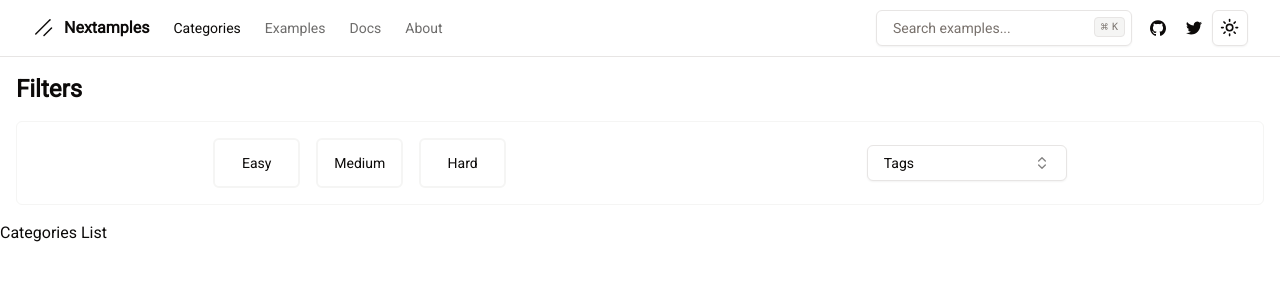
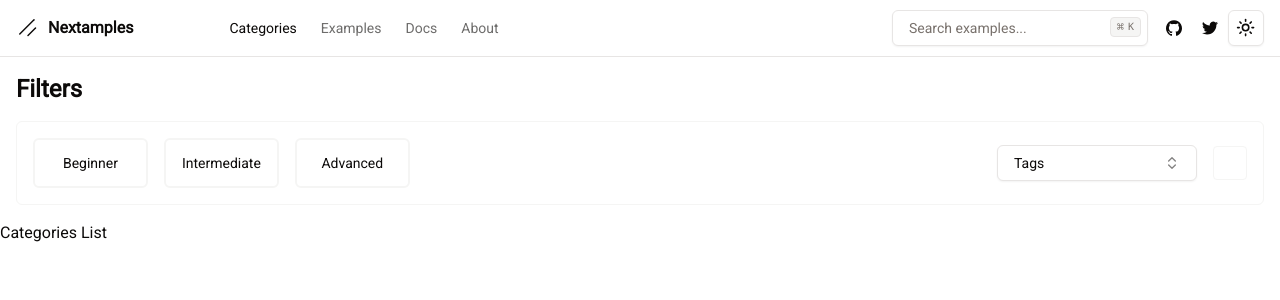
Before and after one commit to ILoID/nextamples, a Next.js app: page /categories in a window 1280 px wide. Shown: the top 300 px of the page. Built offline with nearby package versions, Linux system fonts and the light colour scheme.

Commit message:
more filters

```diff
--- a/components/MainNav.tsx
+++ b/components/MainNav.tsx
@@ -3,7 +3,6 @@
 import { usePathname } from "next/navigation";
 import Link from "next/link";
 
-import { ModeToggle } from "./ui/modeToggle";
 import { Icons } from "./Icons";
 import { cn } from "@/lib/utils";
 
@@ -12,7 +11,7 @@ const MainNav = () => {
 
     return (
         <div className="mr-4 hidden md:flex">
-            <Link href="/" className="mr-6 flex items-center space-x-2">
+            <Link href="/" className="mr-24 flex items-center space-x-2">
                 <Icons.logo className="w-6 h-6" />
                 <span className="hidden font-bold sm:inline-block">
                     Nextamples
--- a/components/SiteHeader.tsx
+++ b/components/SiteHeader.tsx
@@ -10,7 +10,7 @@ import { ModeToggle } from "./ui/modeToggle";
 const SiteHeader = () => {
     return (
         <header className="supports-backdrop-blur:bg-background/60 sticky top-0 z-40 w-full border-b bg-background/95 backdrop-blur">
-            <div className="container flex h-14 items-center">
+            <div className="px-4 flex h-14 items-center">
                 <MainNav />
                 <MobileNav />
                 <div className="flex flex-1 items-center justify-between space-x-2 md:justify-end">
--- a/components/categories/CategoriesFilter.tsx
+++ b/components/categories/CategoriesFilter.tsx
@@ -1,15 +1,17 @@
 "use client";
 
 import { usePathname, useRouter, useSearchParams } from "next/navigation";
-import { useCallback, useState } from "react";
+import { useCallback, useMemo, useState } from "react";
 import { RadioGroup, RadioGroupItem } from "../ui/radio-group";
 import { Label } from "../ui/label";
 import { Popover, PopoverContent, PopoverTrigger } from "../ui/popover";
 import { Button } from "../ui/button";
-import { Check, ChevronsUpDown } from "lucide-react";
+import { Check, ChevronsUpDown, X } from "lucide-react";
 import { Command, CommandEmpty, CommandGroup, CommandInput, CommandItem } from "../ui/command";
 import { cn } from "@/lib/utils";
+import { Badge } from "../ui/badge";
 
+// TODO: Make a real tag list
 const tagList = [
     {
         value: "routes",
@@ -43,23 +45,26 @@ const CategoriesFilter: React.FC<CategoriesFilterProps> = ({ }) => {
     const [open, setOpen] = useState(false);
 
     const category = searchParams.get("category");
-    const tags = searchParams.get("tags");
+    const tags = useMemo(() => searchParams.get("tags")?.split(",") || [], [searchParams])
     const complexity = searchParams.get("complexity");
     const code = searchParams.get("code");
 
-    const handleFilterChange = (filterName: string, filterValue: string) => {
+    const handleFilterChange = useCallback((filterName: string, filterValue: string) => {
         const params = new URLSearchParams(searchParams.toString());
-        if (filterName === "tag") {
-            let existingTags = params.get("tag")?.split(",") || [];
+
+        if (filterName === "tags") {
+            let existingTags = params.get("tags")?.split(",") || [];
+
             if (existingTags.includes(filterValue)) {
                 existingTags = existingTags.filter(tag => tag !== filterValue);
             } else {
                 existingTags.push(filterValue);
             }
+
             if (existingTags.length === 0) {
-                params.delete("tag");
+                params.delete("tags");
             } else {
-                params.set("tag", existingTags.join(","));
+                params.set("tags", existingTags.join(","));
             }
         } else {
             if (params.get(filterName) === filterValue) {
@@ -68,8 +73,43 @@ const CategoriesFilter: React.FC<CategoriesFilterProps> = ({ }) => {
                 params.set(filterName, filterValue);
             }
         }
+
         router.push(pathname + "?" + params.toString());
-    };
+    }, [router, pathname, searchParams]);
+
+    const handleRemoveTag = useCallback((tag: string) => {
+        handleFilterChange("tags", tag);
+    }, [handleFilterChange]);
+
+    const getVariant = (tag: string) => {
+        switch (tag) {
+            case "routes":
+                return "green";
+            case "controllers":
+                return "orange";
+            case "models":
+                return "blue";
+            case "views":
+                return "destructive";
+            case "components":
+                return "secondary";
+            default:
+                return "outline";
+        }
+    }
+
+    const SelectedTags: React.FC<{ tags: string[] }> = ({ tags }) => (
+        <div className="flex flex-wrap gap-2 border border-muted p-4 rounded">
+            {tags.map((tag) => (
+                <div key={tag} className="relative group inline-flex items-center cursor-pointer hover:opacity-50" onClick={() => handleRemoveTag(tag)}>
+                    <Badge variant={getVariant(tag)}>
+                        {tagList.find((tagItem) => tagItem.value === tag)?.label}
+                    </Badge>
+                    <X className="absolute w-6 h-6 text-red-500 opacity-0 group-hover:opacity-100" style={{ top: "50%", left: "50%", transform: "translate(-50%, -50%)" }} />
+                </div>
+            ))}
+        </div>
+    );
 
     return (
         <div className="p-4">
@@ -77,28 +117,31 @@ const CategoriesFilter: React.FC<CategoriesFilterProps> = ({ }) => {
                 <span className="text-2xl font-bold">Filters</span>
             </h1>
 
-            <div className="flex flex-col p-4 space-y-4 rounded-md border border-muted md:flex-row md:justify-around md:items-center md:space-y-0">
+            <div className="flex flex-col p-4 space-y-4 rounded-md border border-muted md:flex-row md:justify-between md:items-center md:space-y-0">
                 {/* Complexity Filter */}
                 <RadioGroup className="grid grid-cols-3 gap-4">
-                    <Label htmlFor="easy" className="flex flex-col items-center justify-between rounded-md border-2 border-muted bg-popover p-4 hover:bg-accent hover:text-accent-foreground [&:has([data-state=checked])]:border-primary">
+                    <Label htmlFor="easy" className="flex flex-col items-center justify-between rounded-md border-2 border-muted bg-popover p-4 hover:bg-accent hover:text-accent-foreground [&:has([data-state=checked])]:border-green-500">
                         <RadioGroupItem value="easy" id="easy" className="sr-only" onClick={() => handleFilterChange("complexity", "easy")} checked={complexity === "easy"} />
-                        <span>Easy</span>
+                        <span>Beginner</span>
                     </Label>
-                    <Label htmlFor="medium" className="flex flex-col items-center justify-between rounded-md border-2 border-muted bg-popover p-4 hover:bg-accent hover:text-accent-foreground [&:has([data-state=checked])]:border-primary">
+                    <Label htmlFor="medium" className="flex flex-col items-center justify-between rounded-md border-2 border-muted bg-popover p-4 hover:bg-accent hover:text-accent-foreground [&:has([data-state=checked])]:border-yellow-500">
                         <RadioGroupItem value="medium" id="medium" className="sr-only" onClick={() => handleFilterChange("complexity", "medium")} checked={complexity === "medium"} />
-                        <span>Medium</span>
+                        <span>Intermediate</span>
                     </Label>
-                    <Label htmlFor="hard" className="flex flex-col items-center justify-between rounded-md border-2 border-muted bg-popover p-4 hover:bg-accent hover:text-accent-foreground [&:has([data-state=checked])]:border-primary">
+                    <Label htmlFor="hard" className="flex flex-col items-center justify-between rounded-md border-2 border-muted bg-popover p-4 hover:bg-accent hover:text-accent-foreground [&:has([data-state=checked])]:border-red-500">
                         <RadioGroupItem value="hard" id="hard" className="sr-only" onClick={() => handleFilterChange("complexity", "hard")} checked={complexity === "hard"} />
-                        <span>Hard</span>
+                        <span>Advanced</span>
                     </Label>
                 </RadioGroup>
 
                 {/* Tags Filter */}
+                <div className="flex flex-col space-y-4 md:flex-row md:space-y-0 md:items-center md:space-x-4">
                     <Popover open={open} onOpenChange={setOpen}>
                         <PopoverTrigger asChild>
                             <Button variant="outline" role="combobox" aria-expanded={open} className="w-[200px] justify-between">
-                            {tags ? tags.split(",").map(tagValue => tagList.find((tagItem) => tagItem.value === tagValue)?.label).join(", ") : "Tags"}
+                                <p className="truncate">
+                                    {tags.length > 0 ? tags.map(tagValue => tagList.find((tagItem) => tagItem.value === tagValue)?.label).join(", ") : "Tags"}
+                                </p>
                                 <ChevronsUpDown className="ml-2 h-4 w-4 shrink-0 opacity-50" />
                             </Button>
                         </PopoverTrigger>
@@ -110,8 +153,8 @@ const CategoriesFilter: React.FC<CategoriesFilterProps> = ({ }) => {
                                 </CommandEmpty>
                                 <CommandGroup>
                                     {tagList.map((tagItem) => (
-                                    <CommandItem key={tagItem.value} onSelect={() => handleFilterChange("tag", tagItem.value)}>
-                                        <Check className={cn("mr-2 h-4 w-4", tags?.split(",").includes(tagItem.value) ? "opacity-100" : "opacity-0")} />
+                                        <CommandItem key={tagItem.value} onSelect={() => handleFilterChange("tags", tagItem.value)}>
+                                            <Check className={cn("mr-2 h-4 w-4", tags.includes(tagItem.value) ? "opacity-100" : "opacity-0")} />
                                             {tagItem.label}
                                         </CommandItem>
                                     ))}
@@ -119,6 +162,9 @@ const CategoriesFilter: React.FC<CategoriesFilterProps> = ({ }) => {
                             </Command>
                         </PopoverContent>
                     </Popover>
+
+                    <SelectedTags tags={tags} />
+                </div>
             </div>
         </div>
     );
--- /dev/null
+++ b/components/ui/badge.tsx
@@ -0,0 +1,39 @@
+import * as React from "react"
+import { cva, type VariantProps } from "class-variance-authority"
+
+import { cn } from "@/lib/utils"
+
+const badgeVariants = cva(
+	"inline-flex items-center rounded-md border px-2.5 py-0.5 text-xs font-semibold transition-colors focus:outline-none focus:ring-2 focus:ring-ring focus:ring-offset-2",
+	{
+		variants: {
+			variant: {
+				default:
+					"border-transparent bg-primary text-primary-foreground shadow hover:bg-primary/80",
+				secondary:
+					"border-transparent bg-secondary text-secondary-foreground hover:bg-secondary/80",
+				destructive:
+					"border-transparent bg-destructive text-destructive-foreground shadow hover:bg-destructive/80",
+				outline: "text-foreground",
+				green: "border-transparent bg-green-500 text-white shadow hover:bg-green-500/80",
+				blue: "border-transparent bg-blue-500 text-white shadow hover:bg-blue-500/80",
+				orange: "border-transparent bg-orange-500 text-white shadow hover:bg-orange-500/80",
+			},
+		},
+		defaultVariants: {
+			variant: "default",
+		},
+	}
+)
+
+export interface BadgeProps
+	extends React.HTMLAttributes<HTMLDivElement>,
+	VariantProps<typeof badgeVariants> { }
+
+function Badge({ className, variant, ...props }: BadgeProps) {
+	return (
+		<div className={cn(badgeVariants({ variant }), className)} {...props} />
+	)
+}
+
+export { Badge, badgeVariants }
--- a/package.json
+++ b/package.json
@@ -16,6 +16,7 @@
     "@radix-ui/react-popover": "^1.0.6",
     "@radix-ui/react-radio-group": "^1.1.3",
     "@radix-ui/react-scroll-area": "^1.0.4",
+    "@radix-ui/react-separator": "^1.0.3",
     "@radix-ui/react-slider": "^1.1.2",
     "@radix-ui/react-slot": "^1.0.2",
     "@types/node": "20.4.1",
```
Also changed, not shown: components/ui/separator.tsx (added, +31 -0 lines), 1 other file (tests, documents, lock files or other folders). Lines whose indentation alone changed are shown as unchanged.
